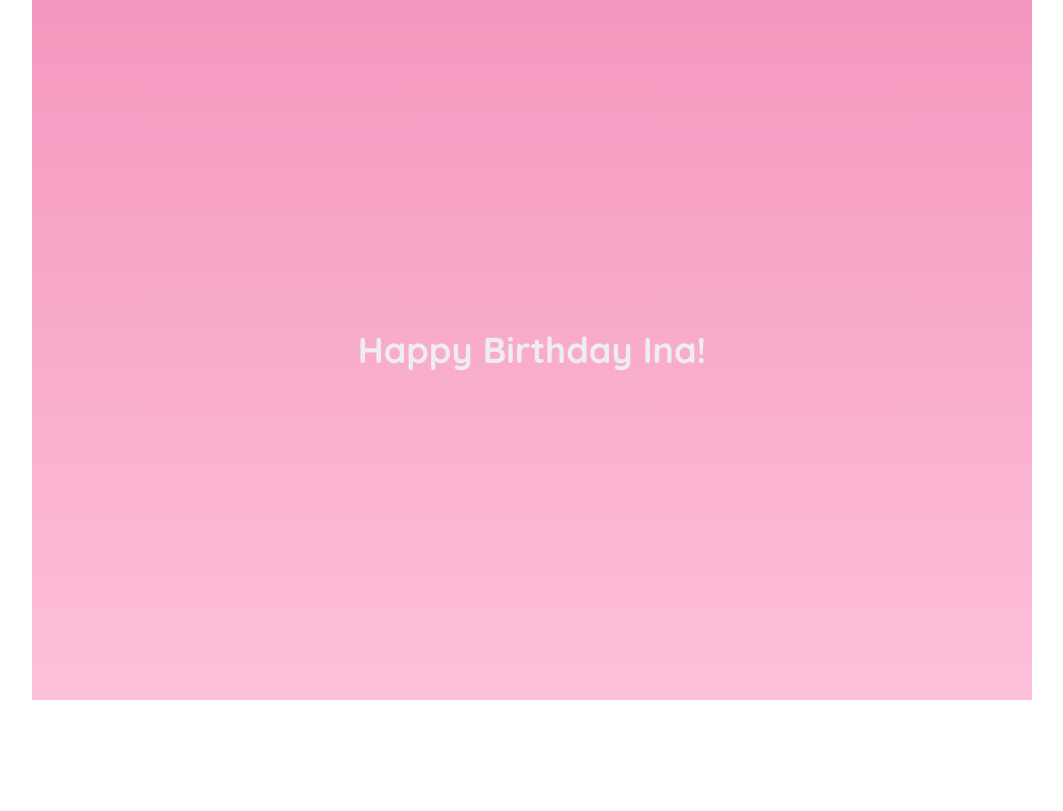
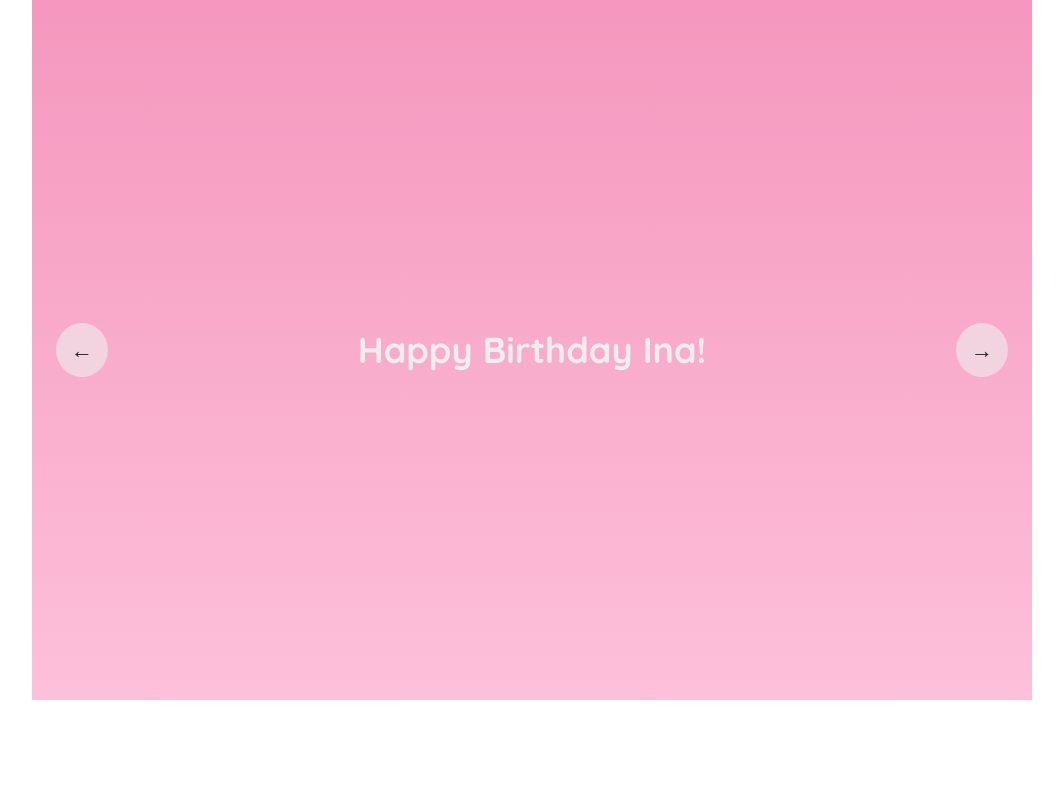
Before and after one commit to rtambunt/birthday-webpage-2021, a website: page index.html in a window 1280 px wide. Shown: the whole page, without its empty margins (108-1171 px from the left). Drawn offline with Linux system fonts and the light colour scheme.

Commit message:
Add slider btns

```diff
--- a/index.html
+++ b/index.html
@@ -86,6 +86,9 @@
           story
         </p>
       </main>
+
+      <button class="slider__btn slider__btn--left">&larr;</button>
+      <button class="slider__btn slider__btn--right">&rarr;</button>
     </div>
     <footer class="footer">
       <a href="https://github.com/rtambunt/ina-birthday-webpage-2021"
--- a/sass/_components.scss
+++ b/sass/_components.scss
@@ -17,9 +17,46 @@
     -moz-transition: transform 1s;
     -ms-transition: transform 1s;
     -o-transition: transform 1s;
+  }
 
-    //display: flex;
-    //justify-content: center;
-    //align-items: center;
+  &__btn {
+    position: absolute;
+    top: 50%;
+    z-index: 10;
+
+    background-color: rgba(238, 238, 238, 0.6);
+    color: var(--color-grey-dark);
+    font-family: "Quicksand";
+    font-size: 2.2rem;
+    font-weight: 700;
+    padding: 1.3rem 1.5rem;
+
+    border: none;
+    outline: none;
+    border-radius: 50%;
+    -webkit-border-radius: 50%;
+    -moz-border-radius: 50%;
+    -ms-border-radius: 50%;
+    -o-border-radius: 50%;
+    cursor: pointer;
+
+    &--left {
+      left: 5%;
+      transform: translate(-50%, -50%);
+      -webkit-transform: translate(-50%, -50%);
+      -moz-transform: translate(-50%, -50%);
+      -ms-transform: translate(-50%, -50%);
+      -o-transform: translate(-50%, -50%);
+      // transform allows us to use center point for positioning
+    }
+
+    &--right {
+      right: 5%;
+      transform: translate(50%, -50%);
+      -webkit-transform: translate(50%, -50%);
+      -moz-transform: translate(50%, -50%);
+      -ms-transform: translate(50%, -50%);
+      -o-transform: translate(50%, -50%);
+    }
   }
 }
```
Also changed, not shown: style.css.
